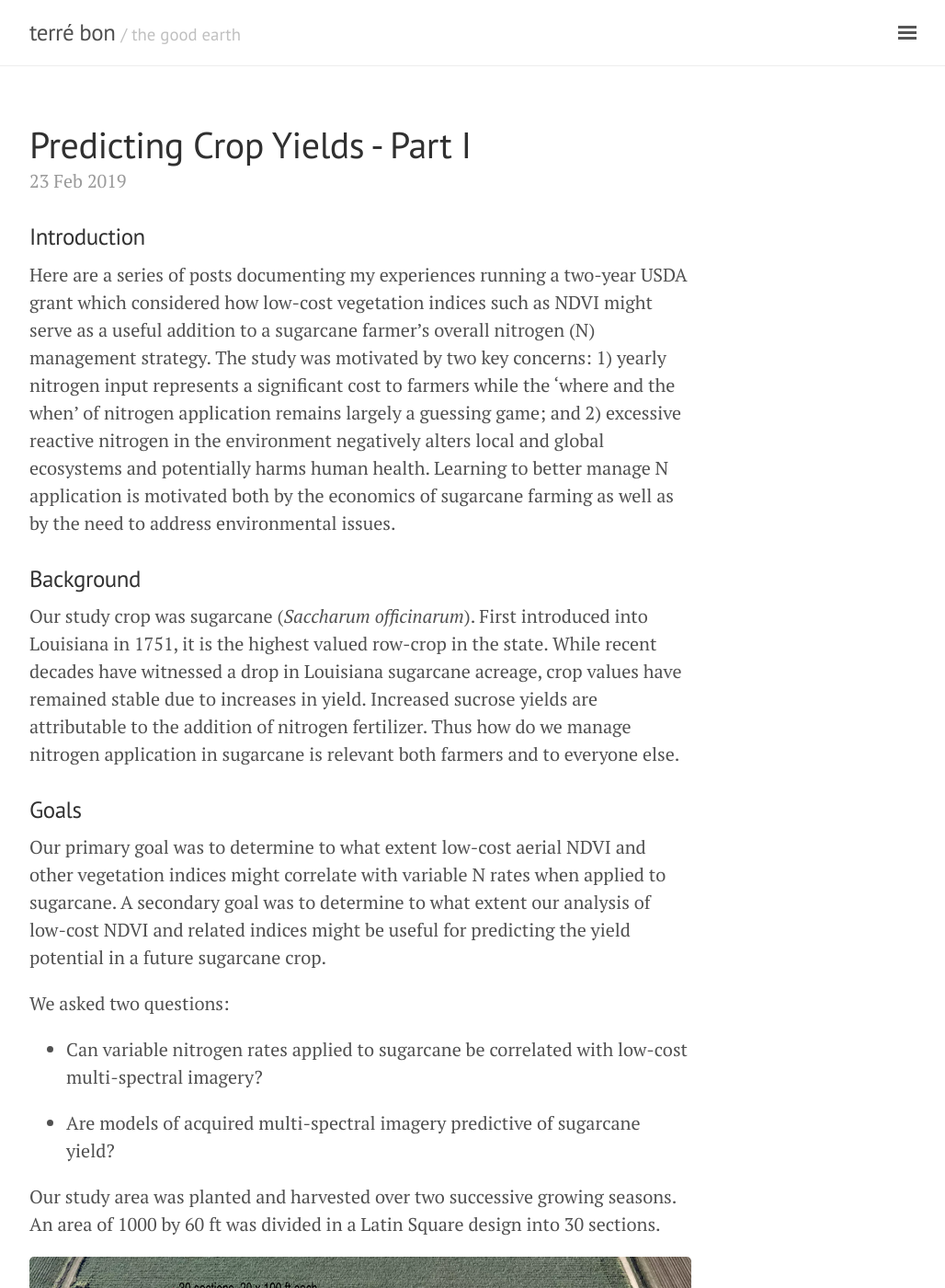
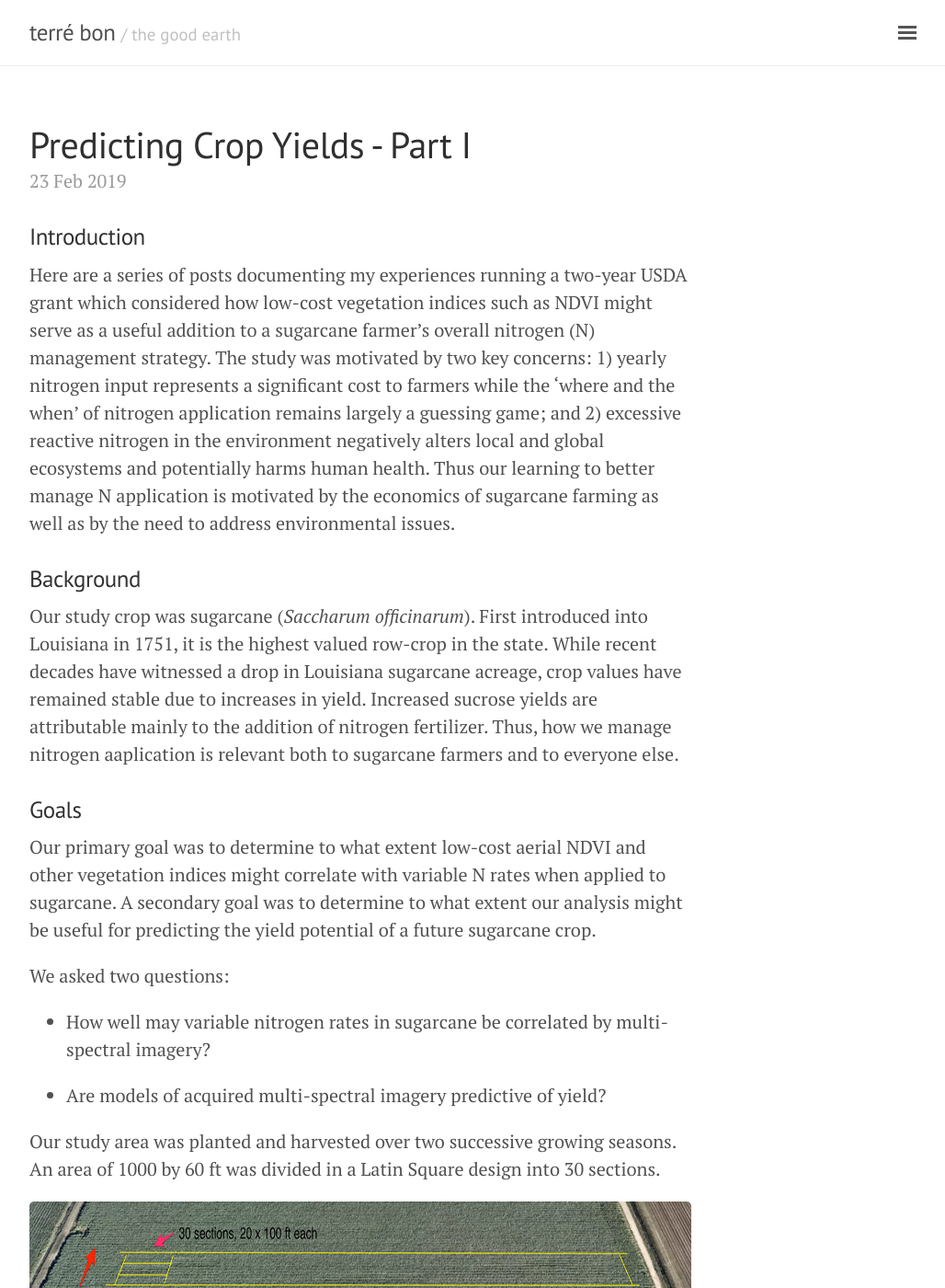
Before and after one commit to geraldmc/geraldmc.github.io, a Jekyll site: the page built from _posts/2019-02-23-predicting-yield-1.md, in a window 1280 px wide and 1400 px high. Shown: the whole window at 92% size, without its empty margins (248-1276 px from the left). Built offline with Jekyll 4.4.1, drawn with Linux system fonts in a browser that asks for light colours.

Commit message:
updates SARE intro

```diff
--- a/_posts/2019-02-23-predicting-yield-1.md
+++ b/_posts/2019-02-23-predicting-yield-1.md
@@ -5,20 +5,20 @@ title: Predicting Crop Yields - Part I
 
 ### Introduction
 
-Here are a series of posts documenting my experiences running a two-year USDA grant which considered how low-cost vegetation indices such as NDVI might serve as a useful addition to a sugarcane farmer's overall nitrogen (N) management strategy. The study was motivated by two key concerns: 1) yearly nitrogen input represents a significant cost to farmers while the 'where and the when' of nitrogen application remains largely a guessing game; and 2) excessive reactive nitrogen in the environment negatively alters local and global ecosystems and potentially harms human health. Learning to better manage N application is motivated both by the economics of sugarcane farming as well as by the need to address environmental issues.
+Here are a series of posts documenting my experiences running a two-year USDA grant which considered how low-cost vegetation indices such as NDVI might serve as a useful addition to a sugarcane farmer's overall nitrogen (N) management strategy. The study was motivated by two key concerns: 1) yearly nitrogen input represents a significant cost to farmers while the 'where and the when' of nitrogen application remains largely a guessing game; and 2) excessive reactive nitrogen in the environment negatively alters local and global ecosystems and potentially harms human health. Thus our learning to better manage N application is motivated by the economics of sugarcane farming as well as by the need to address environmental issues.
 
 ### Background
 
-Our study crop was sugarcane (*Saccharum officinarum*). First introduced into Louisiana in 1751, it is the highest valued row-crop in the state. While recent decades have witnessed a drop in Louisiana sugarcane acreage, crop values have remained stable due to increases in yield. Increased sucrose yields are attributable to the addition of nitrogen fertilizer. Thus how do we manage nitrogen application in sugarcane is relevant both farmers and to everyone else.
+Our study crop was sugarcane (*Saccharum officinarum*). First introduced into Louisiana in 1751, it is the highest valued row-crop in the state. While recent decades have witnessed a drop in Louisiana sugarcane acreage, crop values have remained stable due to increases in yield. Increased sucrose yields are attributable mainly to the addition of nitrogen fertilizer. Thus, how we manage nitrogen aaplication is relevant both to sugarcane farmers and to everyone else.
 
 ### Goals
-Our primary goal was to determine to what extent low-cost aerial NDVI and other vegetation indices might correlate with variable N rates when applied to sugarcane. A secondary goal was to determine to what extent our analysis of low-cost NDVI and related indices might be useful for predicting the yield potential in a future sugarcane crop.
+Our primary goal was to determine to what extent low-cost aerial NDVI and other vegetation indices might correlate with variable N rates when applied to sugarcane. A secondary goal was to determine to what extent our analysis might be useful for predicting the yield potential of a future sugarcane crop.
 
 We asked two questions:
 
-* Can variable nitrogen rates applied to sugarcane be correlated with low-cost multi-spectral imagery?
+* How well may variable nitrogen rates in sugarcane be correlated by multi-spectral imagery?
 
-* Are models of acquired multi-spectral imagery predictive of sugarcane yield?
+* Are models of acquired multi-spectral imagery predictive of yield?
 
 
 Our study area was planted and harvested over two successive growing seasons. An area of 1000 by 60 ft was divided in a Latin Square design into 30 sections.
```
